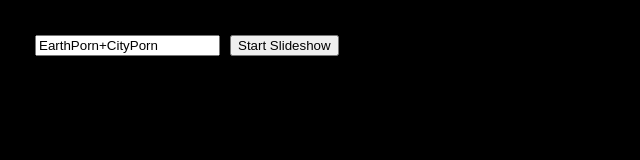
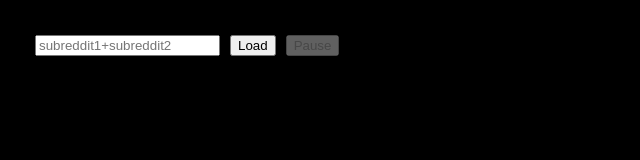
Before and after one commit to Dunkoro/reddit-slideshow, a plain HTML site: page index.html in a window 1280 px wide. Shown: the whole page, without its empty margins (0-640 px from the left). Drawn offline with Linux system fonts and the light colour scheme.

Commit message:
Update index.html

```diff
--- a/index.html
+++ b/index.html
@@ -8,8 +8,9 @@
 </head>
 <body>
     <div id="ui-container">
-        <input type="text" id="subreddit-input" value="EarthPorn+CityPorn" placeholder="subreddit1+subreddit2">
-        <button id="start-btn">Start Slideshow</button>
+        <input type="text" id="subreddit-input" placeholder="subreddit1+subreddit2">
+        <button id="start-btn">Load</button>
+        <button id="play-pause-btn" disabled>Pause</button>
     </div>
 
     <div id="media-container"></div>
```
